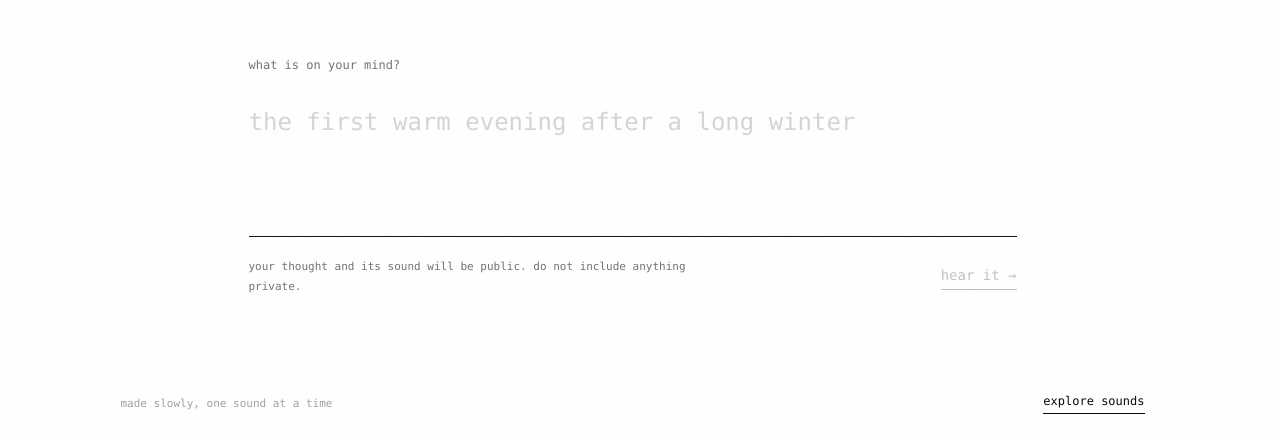
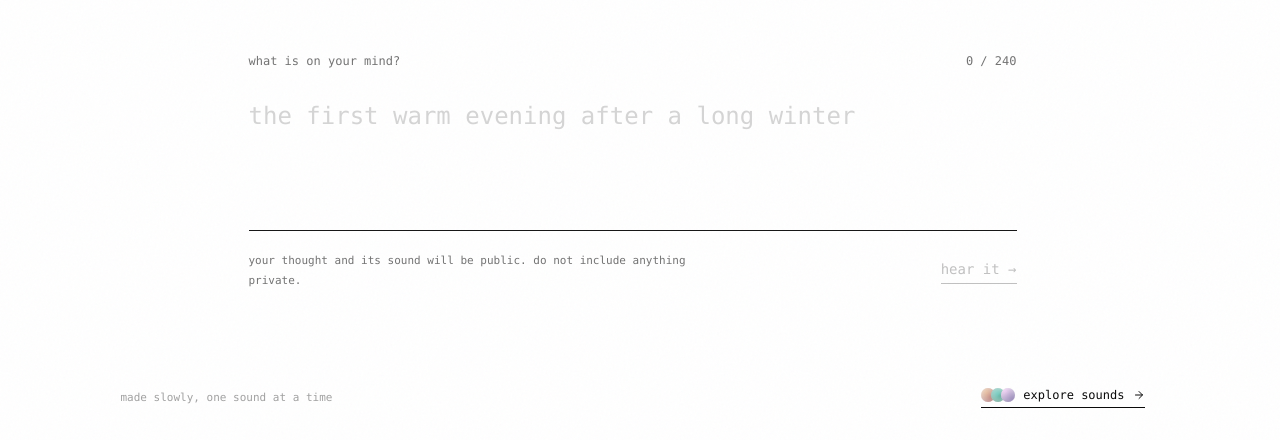
Before and after one commit to cristianbgp/numa, an Astro site in the folder website/: page /how-it-sounds in a window 1280 px wide. Shown: the part 360-808 px from the top of the page. Built offline with nearby package versions, Linux system fonts and the light colour scheme; Astro itself is replaced by a stand-in of ours; no server answers.

Commit message:
More UI changes

```diff
--- /dev/null
+++ b/website/src/components/how-it-sounds/ExploreSoundsLink.tsx
@@ -0,0 +1,29 @@
+import { ArrowRight } from "lucide-react";
+import SoundOrb from "./SoundOrb";
+
+const ORB_IDS = ["0f".repeat(32), "7a".repeat(32), "d4".repeat(32)];
+
+export default function ExploreSoundsLink() {
+  return (
+    <a
+      href="/how-it-sounds/gallery"
+      className="group inline-flex shrink-0 items-center gap-2 border-b border-current pb-1 text-xs focus-visible:outline-2 focus-visible:outline-offset-4"
+    >
+      <span className="flex -space-x-1" aria-hidden="true">
+        {ORB_IDS.map((id) => (
+          <SoundOrb
+            key={id}
+            id={id}
+            className="sound-orb--static size-3.5 ring-1 ring-white"
+          />
+        ))}
+      </span>
+      <span>explore sounds</span>
+      <ArrowRight
+        size={12}
+        className="explore-sounds-arrow"
+        aria-hidden="true"
+      />
+    </a>
+  );
+}
--- a/website/src/components/how-it-sounds/HowItSoundsExperience.tsx
+++ b/website/src/components/how-it-sounds/HowItSoundsExperience.tsx
@@ -18,6 +18,7 @@ import {
   resultPath,
   shouldSubmitThoughtOnEnter,
 } from "@/lib/how-it-sounds";
+import ExploreSoundsLink from "./ExploreSoundsLink";
 import SoundOrb from "./SoundOrb";
 import SoundLoading from "./SoundLoading";
 
@@ -34,6 +35,7 @@ type ViewState =
   | { name: "error"; message: string };
 
 const EMPTY_BINS = Array<number>(160).fill(0.08);
+const THOUGHT_MAX_LENGTH = 240;
 
 function formatTime(seconds: number) {
   if (!Number.isFinite(seconds)) return "0:00";
@@ -267,12 +269,7 @@ function ResultView({
               turn a thought into sound.
             </p>
           </div>
-          <a
-            href="/how-it-sounds/gallery"
-            className="shrink-0 border-b border-current pb-1 text-xs transition-opacity hover:opacity-55"
-          >
-            explore sounds
-          </a>
+          <ExploreSoundsLink />
         </div>
       </div>
 
@@ -434,16 +431,23 @@ export default function HowItSoundsExperience({
             </div>
           ) : (
             <form onSubmit={(event) => void submit(event)} className="mt-14">
-              <label htmlFor="thought" className="text-xs text-neutral-500">
-                what is on your mind?
-              </label>
+              <div className="flex items-center justify-between gap-4 text-xs text-neutral-500">
+                <label htmlFor="thought">what is on your mind?</label>
+                <output
+                  htmlFor="thought"
+                  className="shrink-0 tabular-nums"
+                  aria-label={`${thought.length} of ${THOUGHT_MAX_LENGTH} characters used`}
+                >
+                  {thought.length} / {THOUGHT_MAX_LENGTH}
+                </output>
+              </div>
               <textarea
                 id="thought"
                 name="thought"
                 value={thought}
                 onChange={(event) => setThought(event.currentTarget.value)}
                 onKeyDown={handleThoughtKeyDown}
-                maxLength={240}
+                maxLength={THOUGHT_MAX_LENGTH}
                 rows={3}
                 autoFocus
                 placeholder="the first warm evening after a long winter"
@@ -481,12 +485,7 @@ export default function HowItSoundsExperience({
         <p className="text-[11px] text-neutral-400">
           made slowly, one sound at a time
         </p>
-        <a
-          href="/how-it-sounds/gallery"
-          className="shrink-0 border-b border-current pb-1 text-xs transition-opacity hover:opacity-55"
-        >
-          explore sounds
-        </a>
+        <ExploreSoundsLink />
       </div>
     </section>
   );
--- a/website/src/styles/global.css
+++ b/website/src/styles/global.css
@@ -194,6 +194,20 @@
     animation-duration: var(--orb-secondary-duration);
     animation-delay: var(--orb-secondary-delay);
   }
+
+  .sound-orb--static .sound-orb__glow {
+    animation: none;
+  }
+
+  .sound-orb--static .sound-orb__glow--primary {
+    opacity: 0.84;
+    transform: translate3d(0, 0, 0) scale(1.06);
+  }
+
+  .sound-orb--static .sound-orb__glow--secondary {
+    opacity: 0.62;
+    transform: translate3d(0, 0, 0) scale(1.05);
+  }
 }
 
 @keyframes sound-orb-primary-drift {
@@ -278,6 +292,16 @@
   }
 }
 
+.explore-sounds-arrow {
+  transition: transform 150ms ease-out;
+}
+
+@media (hover: hover) and (pointer: fine) {
+  .group:hover .explore-sounds-arrow {
+    transform: translateX(2px);
+  }
+}
+
 @media (prefers-reduced-motion: reduce) {
   .sound-orb {
     transform: none !important;
@@ -295,6 +319,11 @@
     transform: none;
   }
 
+  .explore-sounds-arrow {
+    transform: none !important;
+    transition: none;
+  }
+
   .sound-orb__glow {
     animation: none;
   }
--- /dev/null
+++ b/website/test/explore-sounds-link.test.tsx
@@ -0,0 +1,21 @@
+import { describe, expect, test } from "bun:test";
+import { renderToStaticMarkup } from "react-dom/server";
+
+describe("ExploreSoundsLink", () => {
+  test("pairs the gallery link with three small static orbs and an arrow", async () => {
+    const componentPath =
+      "../src/components/how-it-sounds/ExploreSoundsLink";
+    const module = await import(componentPath).catch(() => null);
+
+    expect(module).not.toBeNull();
+    if (!module) return;
+
+    const ExploreSoundsLink = module.default;
+    const markup = renderToStaticMarkup(<ExploreSoundsLink />);
+
+    expect(markup).toContain('href="/how-it-sounds/gallery"');
+    expect(markup).toContain("explore sounds");
+    expect(markup.match(/sound-orb--static/g)).toHaveLength(3);
+    expect(markup).toContain("lucide-arrow-right");
+  });
+});
--- a/website/test/mobile-layout.test.ts
+++ b/website/test/mobile-layout.test.ts
@@ -119,4 +119,56 @@ describe("browser behavior", () => {
     );
     expect(await errorAnimation("reduce")).toBe("generation-error-fade");
   });
+
+  test("explore sounds keeps its content stable while only the arrow moves", async () => {
+    async function hoverResult(reducedMotion: "no-preference" | "reduce") {
+      const page = await browser.newPage();
+      await page.emulateMedia({ reducedMotion });
+      await page.goto(`${BASE_URL}/how-it-sounds`, {
+        waitUntil: "networkidle",
+      });
+
+      const link = page.getByRole("link", { name: "explore sounds" });
+      const arrow = link.locator("svg");
+      await link.scrollIntoViewIfNeeded();
+      const before = await arrow.boundingBox();
+      await link.hover();
+      await page.waitForTimeout(200);
+      const after = await arrow.boundingBox();
+      const opacity = await link.evaluate(
+        (element) => getComputedStyle(element).opacity,
+      );
+      await page.close();
+
+      if (!before || !after) throw new Error("Explore arrow was not visible");
+      return { opacity, arrowShift: after.x - before.x };
+    }
+
+    const standard = await hoverResult("no-preference");
+    const reduced = await hoverResult("reduce");
+
+    expect(standard.opacity).toBe("1");
+    expect(standard.arrowShift).toBeGreaterThan(1.8);
+    expect(standard.arrowShift).toBeLessThan(2.2);
+    expect(reduced.opacity).toBe("1");
+    expect(Math.abs(reduced.arrowShift)).toBeLessThan(0.1);
+  });
+
+  test("thought character count follows the textarea value", async () => {
+    const page = await browser.newPage();
+    await page.goto(`${BASE_URL}/how-it-sounds`, {
+      waitUntil: "networkidle",
+    });
+
+    const thought = page.getByLabel("what is on your mind?");
+    const counter = page.getByText("0 / 240", { exact: true });
+
+    expect(await counter.count()).toBe(1);
+    await thought.fill("quiet afternoon");
+    expect(
+      await page.getByText("15 / 240", { exact: true }).count(),
+    ).toBe(1);
+
+    await page.close();
+  });
 });
```
